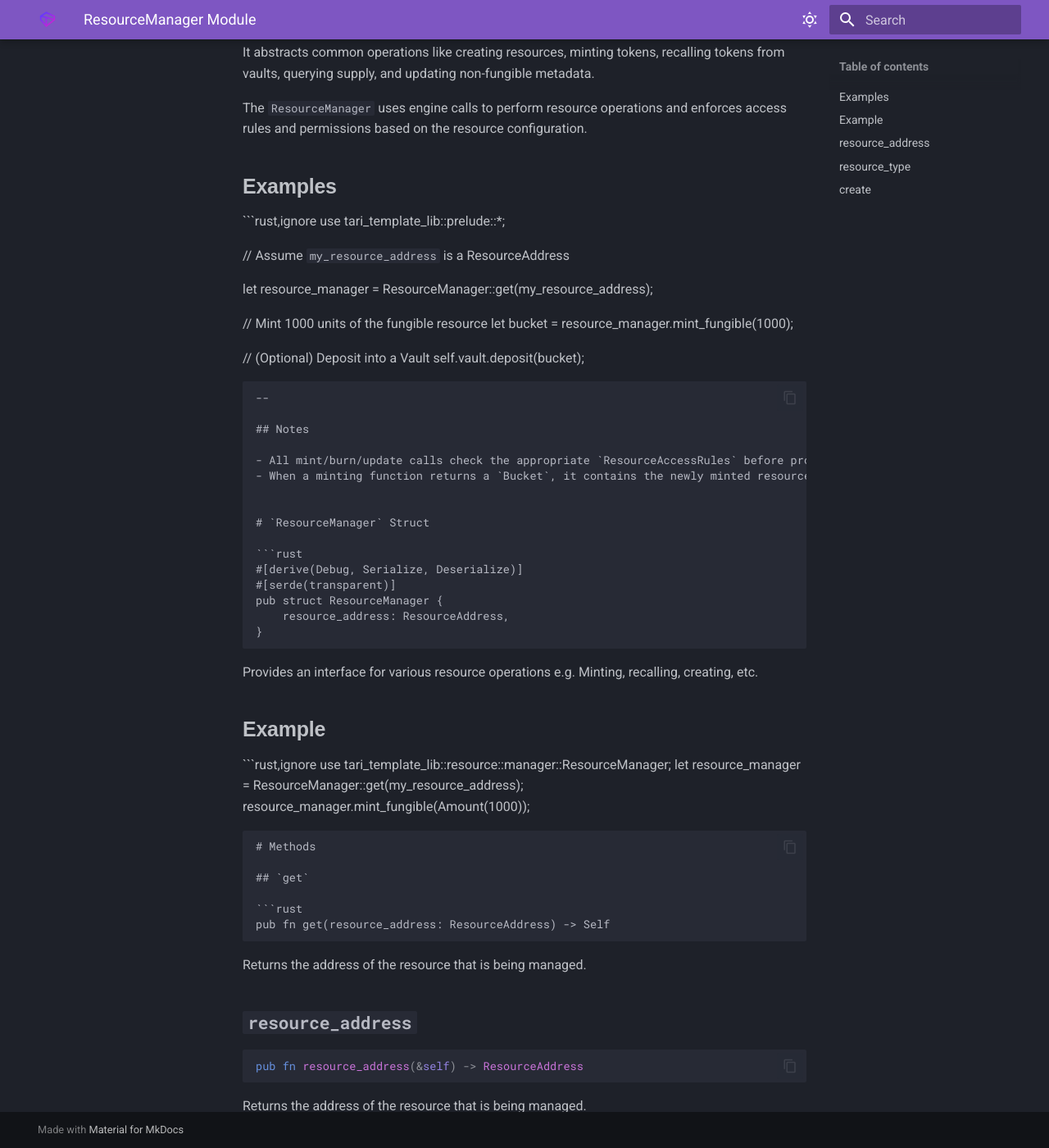
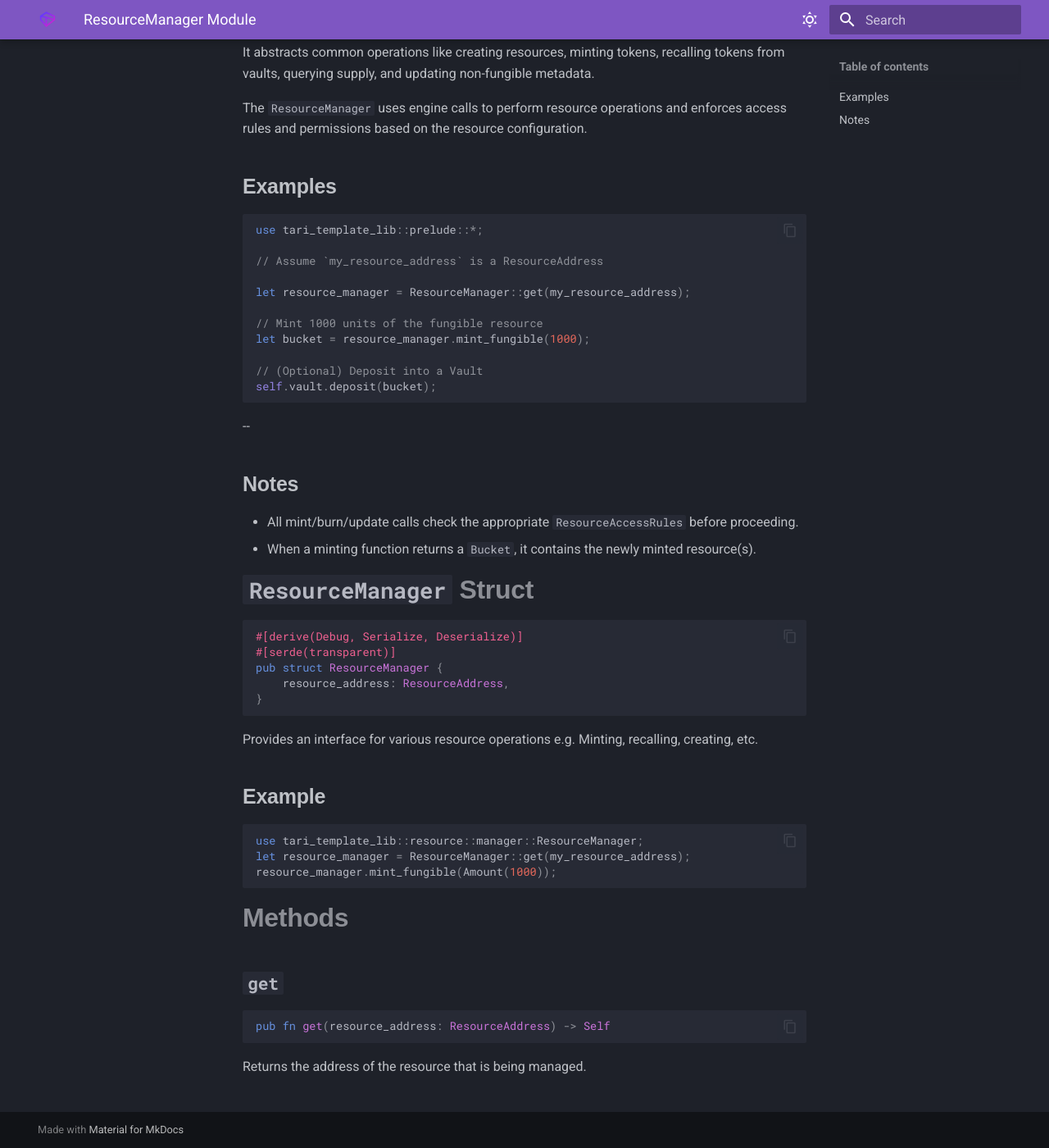
Before and after one commit to tari-project/doc-playground, an MkDocs documentation site: the page built from docs/template-lib-resource-manager.md, in a window 1280 px wide and 1400 px high, scrolled down 245 px. Shown: the whole window at 82% size. Built offline with MkDocs 1.6.1 and Material for MkDocs 9.7.7, drawn with Linux system fonts in a browser that asks for light colours; some of the changed text lies outside the part shown.

Commit message:
fix: formatting

````diff
--- a/docs/template-lib-resource-manager.md
+++ b/docs/template-lib-resource-manager.md
@@ -8,7 +8,7 @@ The `ResourceManager` uses engine calls to perform resource operations and enfor
 
 ## Examples
 
-```rust,ignore
+```rust
 use tari_template_lib::prelude::*;
 
 // Assume `my_resource_address` is a ResourceAddress
@@ -44,7 +44,7 @@ Provides an interface for various resource operations e.g. Minting, recalling, c
 
 ## Example
 
-```rust,ignore
+```rust
 use tari_template_lib::resource::manager::ResourceManager;
 let resource_manager = ResourceManager::get(my_resource_address);
 resource_manager.mint_fungible(Amount(1000));
@@ -133,7 +133,7 @@ Panics if:
 
 **Example:**
 
-```rust,ignore
+```rust
 use tari_template_lib::{
     models::{Amount, Metadata, ResourceAccessRules, ResourceType, OwnerRule, MintArg},
     prelude::*,
@@ -184,7 +184,7 @@ This method will panic if:
 
 **Example:**
 
-```rust,ignore
+```rust
 let bucket = resource_manager.mint_confidential(statement);
 // The returned Bucket contains the newly minted confidential tokens.
 ```
@@ -213,7 +213,7 @@ This method will panic if:
 
 **Example:**
 
-```rust,ignore
+```rust
 let bucket = resource_manager.mint_stealth(statement);
 // The returned Bucket contains the newly minted stealth tokens.
 ```
@@ -258,7 +258,7 @@ This method will panic if:
 
 **Example:**
 
-```rust,ignore
+```rust
 let nft = resource_manager.mint_non_fungible(
     NonFungibleId::String("unique_nft_id".to_string()),
     &MyMetadata { name: "My NFT".into() },
@@ -302,7 +302,7 @@ This function will panic if the resource being managed is not of type \[Resource
 
 **Example:**
 
-```rust,ignore
+```rust
 let bucket = manager.mint_many_non_fungible(
     &MyMetadata { name: "Gem".into() },
     &MyMutableData { durability: 100 },
````
